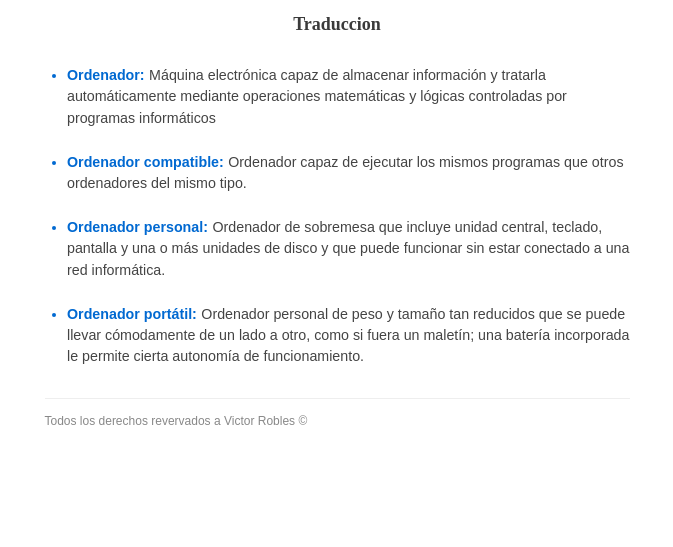
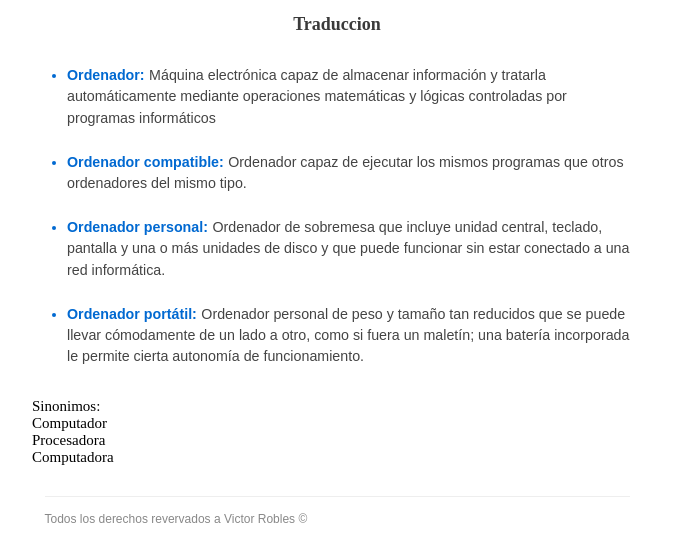
Before and after one commit to Isabela2701/Web-Taller2.2_Zambrano_Lopez_36632, a plain HTML site: page index.html in a window 1280 px wide. Shown: the part 253-800 px from the top of the page, without its empty margins (303-976 px from the left). Drawn offline with Linux system fonts and the light colour scheme; files that its build step writes are made by us from their sources; files whose address does not match are found by name.

Commit message:
commit 13
sinominos

```diff
--- a/index.html
+++ b/index.html
@@ -71,6 +71,10 @@
         </ul>
 
         <div class="Sinonimos">
+            <p>Sinonimos:</p>
+            <p>Computador</p>
+            <p>Procesadora</p>
+            <p>Computadora</p>
         </div>
 
         <footer class="pie">Todos los derechos revervados a Victor Robles ©</footer>
```
